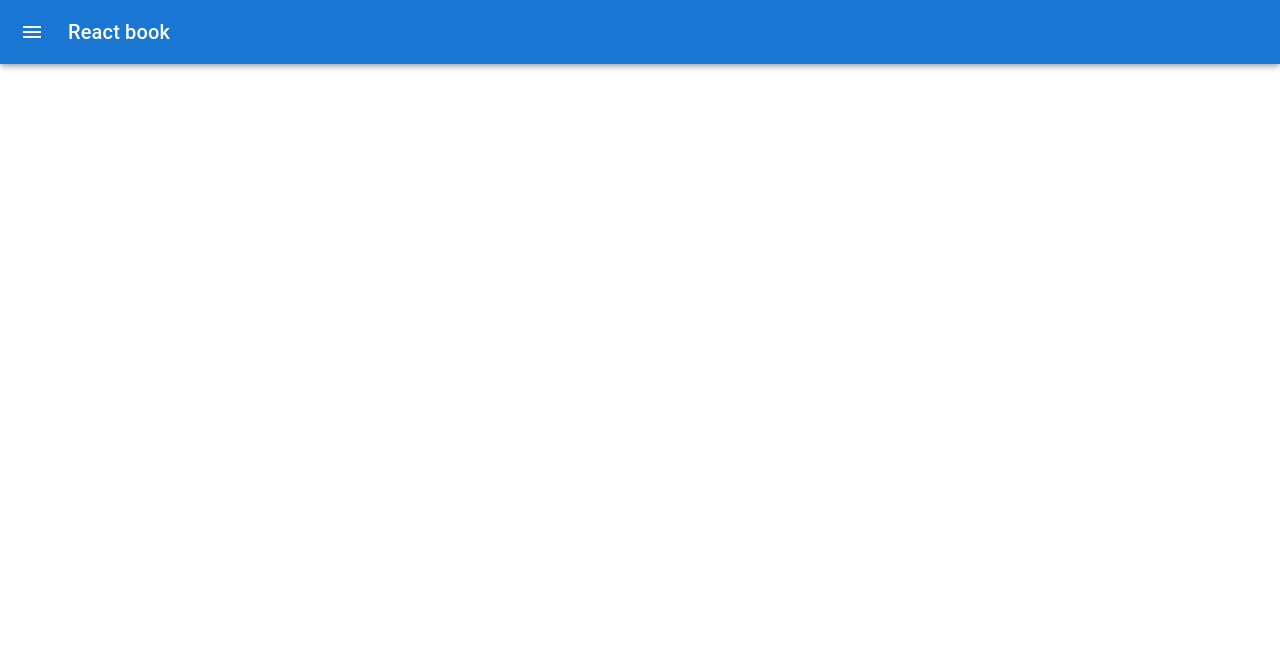
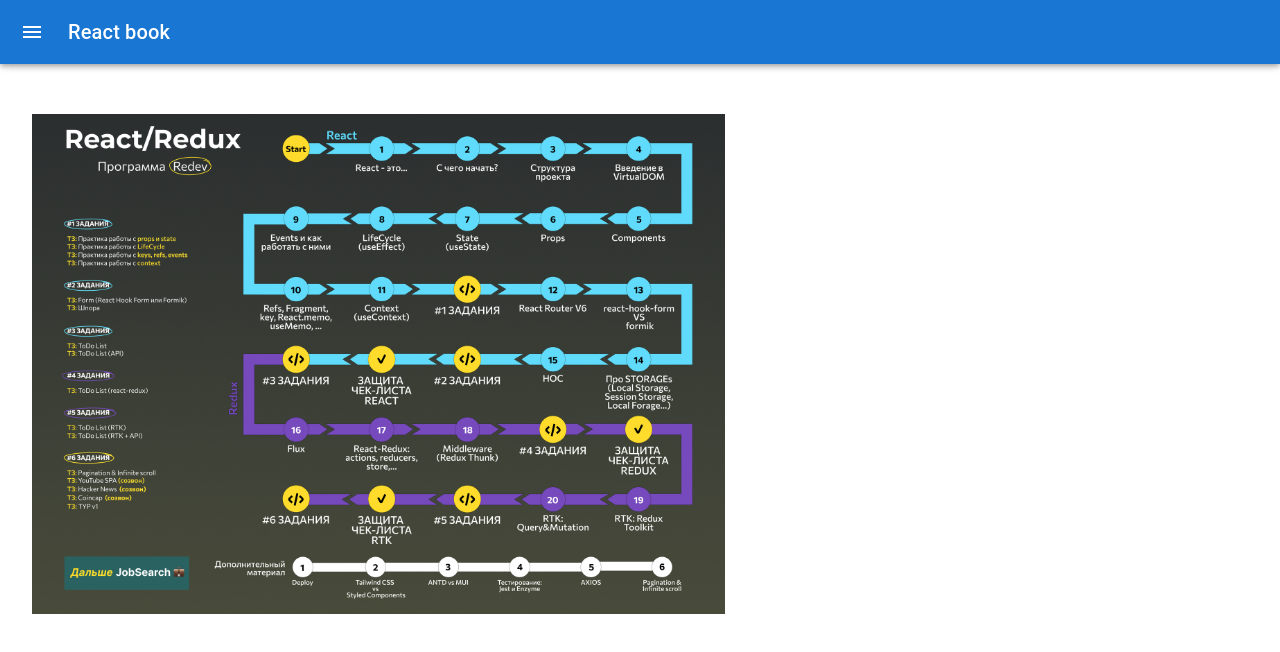
Before and after one commit to kilosha/react-book, a React (Create React App) app: page / in a window 1280 px wide. Shown: the top 652 px of the page. Built offline with nearby package versions, Linux system fonts and the light colour scheme.

Commit message:
Add startpage

```diff
--- a/src/App.js
+++ b/src/App.js
@@ -18,6 +18,7 @@
 // создать index для pages
 
 import ModeProvider from './providers/ModeProvider.js';
+import Roadmap from './pages/Roadmap';
 
 function App() {
     return (
@@ -26,6 +27,7 @@
                 <nav>
                     <Routes>
                         <Route path="/" element={<Home />}>
+                            <Route path="/" element={<Roadmap />} />
                             <Route path="/virtualDOM" element={<VirtualDOM />} />
                             <Route path="/components" element={<Components />} />
                             <Route path="/props" element={<Props />} />
--- a/src/components/Header.jsx
+++ b/src/components/Header.jsx
@@ -1,4 +1,5 @@
 import React from 'react';
+import { useNavigate } from 'react-router-dom';
 import { Toolbar, Typography, IconButton } from '@mui/material';
 import MenuIcon from '@mui/icons-material/Menu';
 import { styled } from '@mui/material/styles';
@@ -22,6 +23,12 @@
 }));
 
 const Header = ({ open, handleDrawerOpen, drawerWidth }) => {
+    const navigate = useNavigate();
+
+    const navToHomePage = () => {
+        navigate('/');
+    };
+
     return (
         <AppBar position="fixed" open={open} drawerWidth={drawerWidth}>
             <Toolbar>
@@ -33,7 +40,7 @@
                     sx={{ mr: 2, ...(open && { display: 'none' }) }}>
                     <MenuIcon />
                 </IconButton>
-                <Typography variant="h6" noWrap component="div">
+                <Typography variant="h6" noWrap component="div" onClick={navToHomePage}>
                     React book
                 </Typography>
             </Toolbar>
--- /dev/null
+++ b/src/pages/Roadmap.jsx
@@ -0,0 +1,12 @@
+import React from 'react';
+import roadmap from '../assets/roadmap.jpeg';
+
+const Roadmap = () => {
+    return (
+        <div>
+            <img src={roadmap} alt="Roadmap" height={500} />
+        </div>
+    );
+};
+
+export default Roadmap;
```
Also changed, not shown: src/assets/roadmap.jpeg (added).
